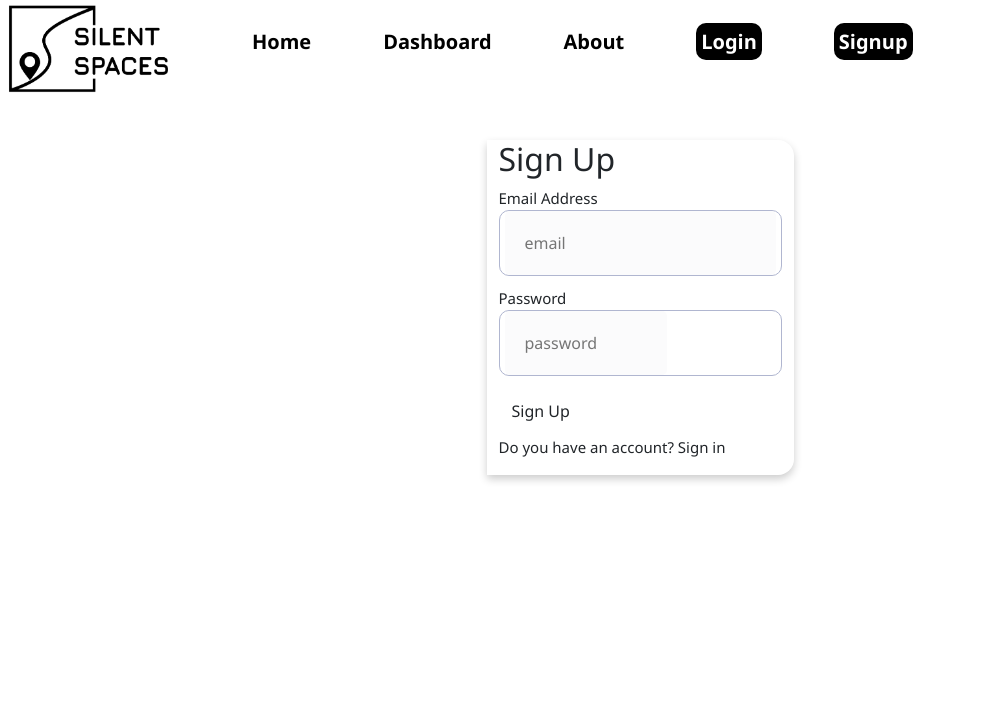
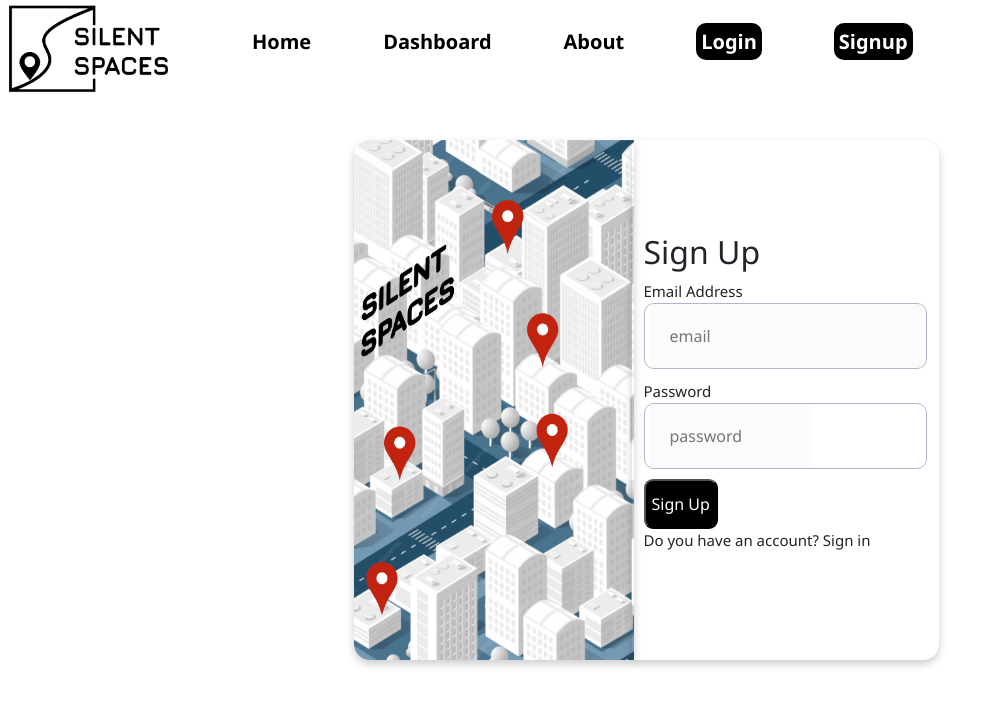
Before and after one commit to Esatduman/Silent-Spaces, a React (Vite) app in the folder Coding Project/silent-spaces/: page /signup in a window 1280 px wide. Shown: the top 706 px of the page, without its empty margins (0-996 px from the left). Built offline with nearby package versions, Linux system fonts and the light colour scheme; no server answers.

Commit message:
Homepage finished

```diff
--- a/Coding Project/silent-spaces/package.json
+++ b/Coding Project/silent-spaces/package.json
@@ -19,7 +19,7 @@
     "react": "^18.2.0",
     "react-dom": "^18.2.0",
     "react-icons": "^5.1.0",
-    "react-router-dom": "^6.22.0",
+    "react-router-dom": "^6.23.1",
     "react-typed": "^2.0.12",
     "use-places-autocomplete": "^4.0.1"
   },
--- a/Coding Project/silent-spaces/src/routes/Home.jsx
+++ b/Coding Project/silent-spaces/src/routes/Home.jsx
@@ -7,12 +7,17 @@ import { FontAwesomeIcon } from '@fortawesome/react-fontawesome';
 import { faCompass } from '@fortawesome/free-solid-svg-icons';
 import {faLocationDot} from '@fortawesome/free-solid-svg-icons';
 import {faMapLocationDot} from '@fortawesome/free-solid-svg-icons';
-
+import { useNavigate } from 'react-router-dom'; // Import useNavigate
 
 
 
 export function Home() {
 
+    const navigate = useNavigate(); // Use useNavigate hook
+
+    const handleGetStartedClick = () => {
+        navigate('/signup'); // Navigate to signup page
+    }
     return <>
 
 
@@ -23,7 +28,7 @@ export function Home() {
         <div className="animation">
         <Lottie animationData={animationData} autoplay loop className="lottie-animation"/>
         </div>
-        <button class="Start_Button">Get Started Here</button>
+        <button class="Start_Button" onClick= {handleGetStartedClick}>Get Started Here</button>
 
     </div>
 
--- a/Coding Project/silent-spaces/src/routes/Signup.jsx
+++ b/Coding Project/silent-spaces/src/routes/Signup.jsx
@@ -30,6 +30,7 @@ export function Signup() {
             <link href="https://cdn.jsdelivr.net/npm/remixicon@2.5.0/fonts/remixicon.css" rel="stylesheet"></link>
         </head>
         <div class="container">
+        <img src="src/assets/Maps.png" alt="Map" />
             <div class="row">
                 <form action="#" class="form active" id="register">
                     <h2>Sign Up</h2>
@@ -41,7 +42,7 @@ export function Signup() {
                     <div class="pass-reset" onclick="activeInput(this)">
                         <input class="password" name="password" id="password" placeholder="password" onChange={(e) => {setPass(e.target.value)}} type="text"></input>
                     </div>
-                    <button class="btn btn-login" onClick={(e) => {
+                    <button class="btn-login" onClick={(e) => {
                     e.preventDefault();
                     handleSignUp();
                     }}>Sign Up</button>
```
Also changed, not shown: 1 other file (tests, documents, lock files or other folders).
